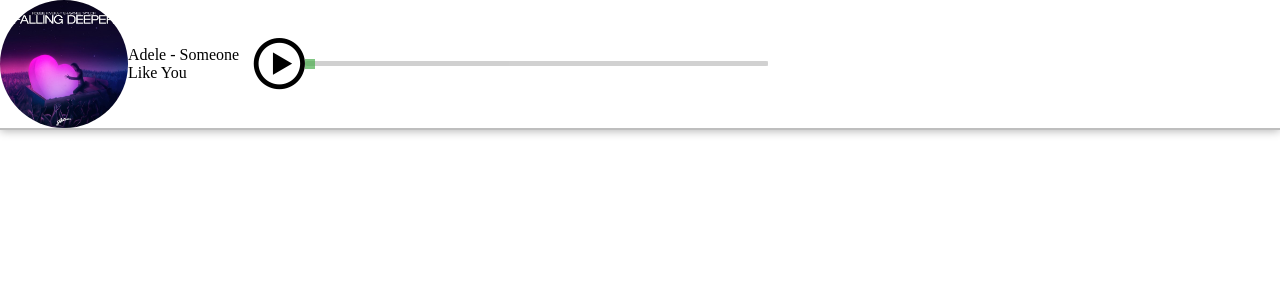
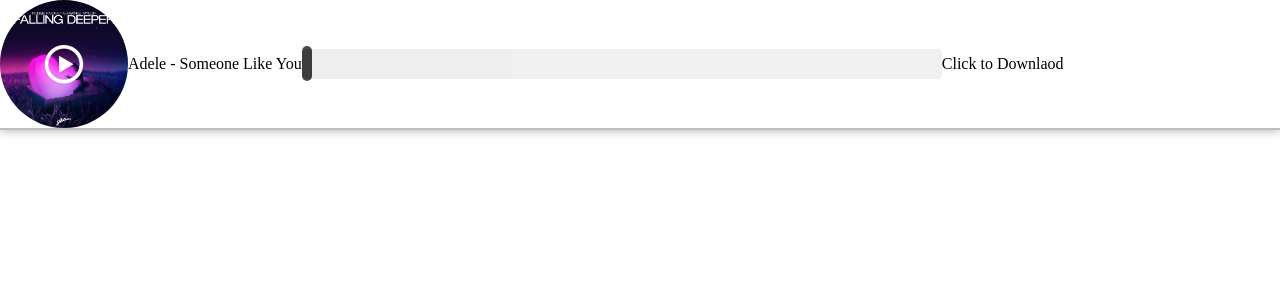
Before and after one commit to naderjlyr/yt-downloader-front, a React (Create React App) app: page /test in a window 1280 px wide. Shown: the top 300 px of the page. Built offline with nearby package versions, Linux system fonts and the light colour scheme; a web font is replaced by a local one.

Commit message:
minor changes - music

```diff
--- a/src/assets/css/single_music.scss
+++ b/src/assets/css/single_music.scss
@@ -21,36 +21,47 @@
       border-radius: 50%;
       object-fit: cover;
     }
+    div[class^="icon-"]{
+      font-size: 3vw;
+      position: absolute;
+      top: 50%;
+      left: 50%;
+      transform: translate(-50%,-50%);
+      color: #fff;
+      pointer-events: none;
+    }
   }
   .sm-player{
     display: flex;
     width: 50%;
     align-items: center;
+    //border-radius: 24px;
     .sm-player-progress{
       width: 100%;
-      height: 5px;
-      border-radius: 7px;
+      height: 30px;
+      border-radius: 5px;
       background-color: #ccc;
       position: relative;
       .loaded{
+        border-radius: 5px;
         background-color: #838383;
         position: absolute;
         height:100%;
       }
       .played{
-        background-color: #006ae2;
+        border-radius: 5px;
+        background-color: #000000;
         position: absolute;
         height:100%;
       }
     }
-  }
     .seek{
+      border-radius: 5px;
       -webkit-appearance: none;
       appearance: none;
       position: absolute;
       width: 100%;
       height: 100%;
-    background: #d3d3d3;
       outline: none;
       opacity: 0.7;
       -webkit-transition: .2s;
@@ -60,19 +71,17 @@
         -webkit-appearance: none;
         appearance: none;
         width: 10px;
-      height: 10px;
-      background: #4CAF50;
+        height: 35px;
+        background: #000;
         cursor: pointer;
+        border-radius: 20px;
       }
       &::-moz-range-thumb {
         width: 10px;
-      height: 10px;
-      background: #4CAF50;
+        height: 35px;
+        background: #000;
         cursor: pointer;
       }
     }
   }
-div[class^="icon-"]{
-  color: #000;
-  font-size: 4vw;
 }
--- a/src/components/single_music.js
+++ b/src/components/single_music.js
@@ -26,19 +26,19 @@ class SingleMusic extends React.Component {
             <>
                 <div className="sm-parent">
                     <div className="sm-thumbnail">
-                        <img src={sampleImage} className="sm-thumbnail-image" alt="filename"/>
+                        <img src={sampleImage} className="sm-thumbnail-image" alt="filename" onClick={this.togglePlaying}/>
+                        <div className={"icon-" + playing_text} />
                     </div>
-                    <div className="sm-player">
-                        <div className="sm-details">
-                            <div className="sm-title">Adele - Someone Like You</div>
-                        </div>
-                        <ReactPlayer height={0} width={0}
+                    <div className="sm-details">
+                        <div className="sm-title">Adele - Someone Like You</div>
+                    </div>
+
+                    <div className="sm-player"><ReactPlayer height={0} width={0}
                                      ref={this.ref}
                                      onProgress={(state) => this.setState(state)}
                                      url={sampleFile}
                                      playing={playing} />
                         {/*{playing_text}*/}
-                        <div className={"icon-" + playing_text} onClick={this.togglePlaying} />
                         <div className="sm-player-progress">
                             <div className="loaded" style={{width: `${loaded * 100}%`}}/>
                             <div className="played" style={{width: `${played * 100}%`}}/>
@@ -50,6 +50,9 @@ class SingleMusic extends React.Component {
                                 onMouseUp={this.handleSeekMouseUp}
                                 className="seek"/>
                         </div>
+                    </div>
+                    <div className="sm-download-links">
+                        <div className="sm-download-link">Click to Downlaod</div>
                     </div>
 
                 </div>
```
Also changed, not shown: 1 other file (tests, documents, lock files or other folders). Lines whose indentation alone changed are shown as unchanged.
